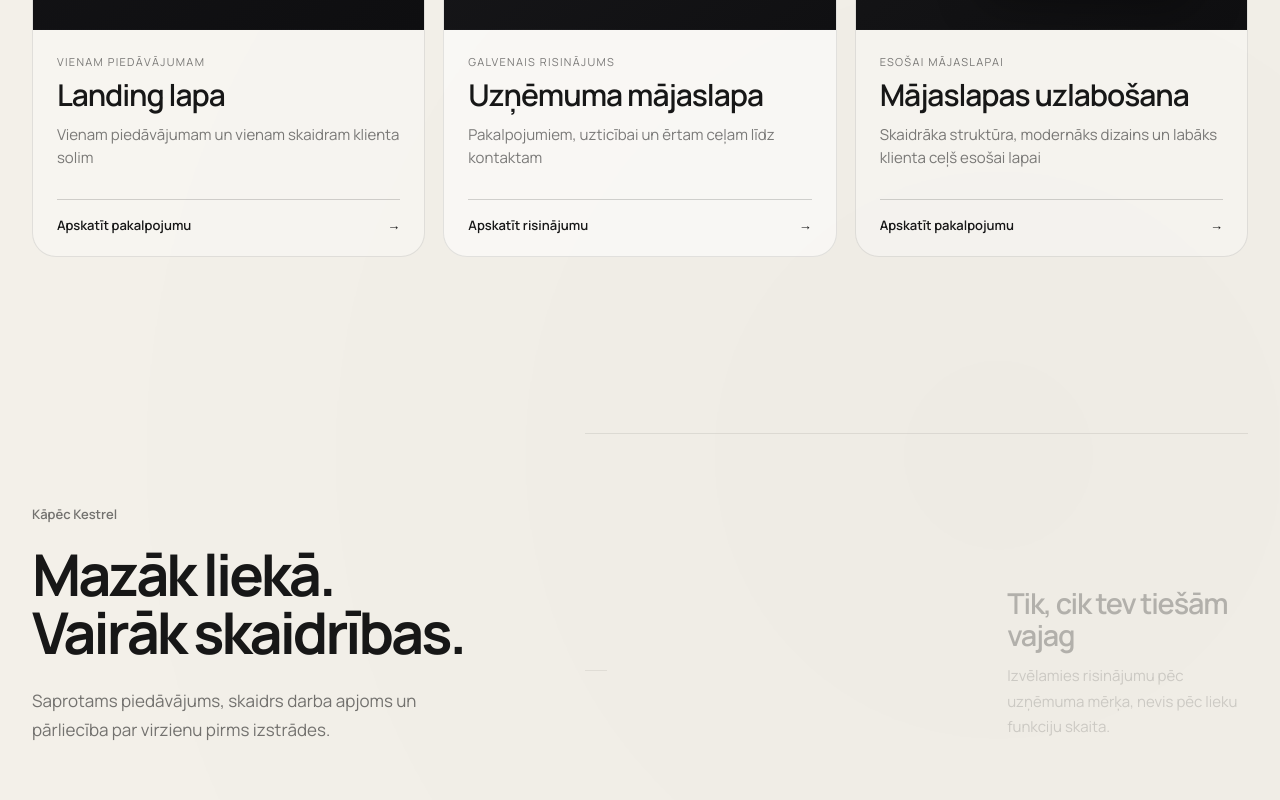
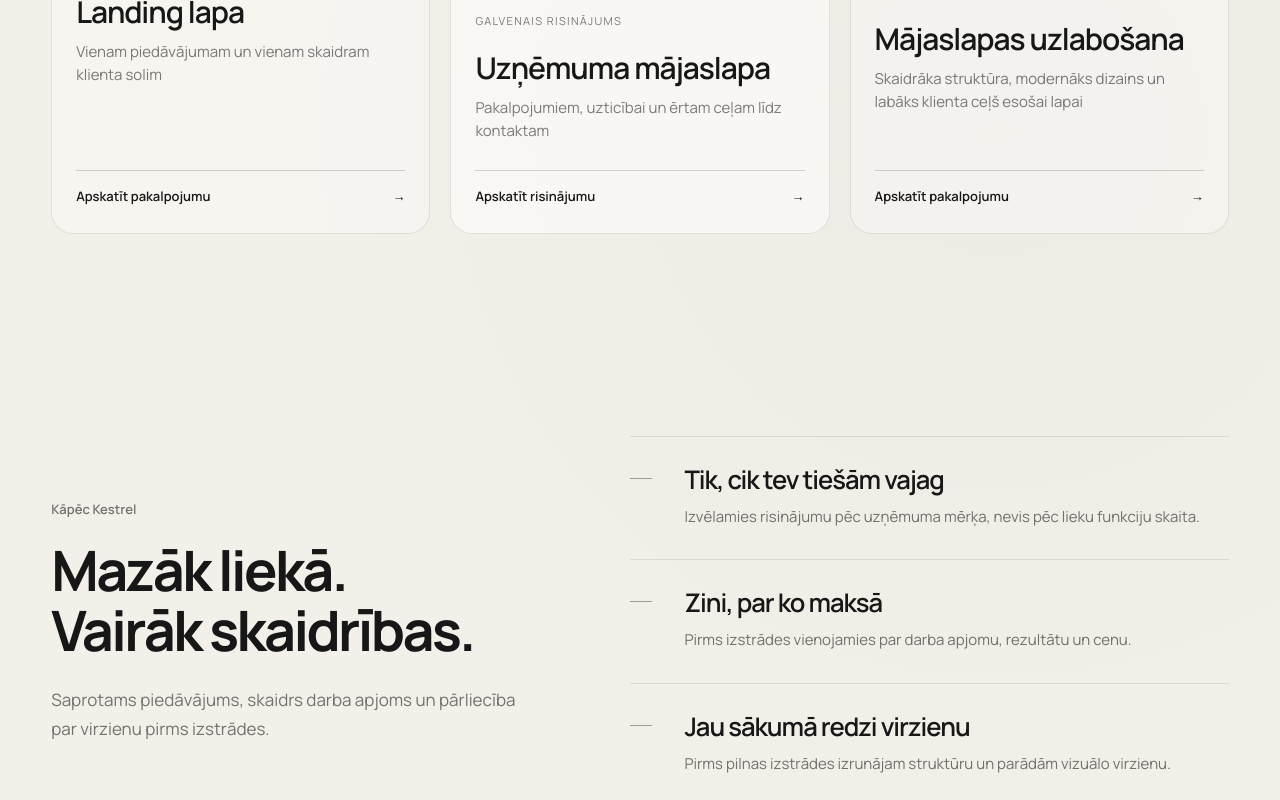
Before and after one commit to davisl24/WEBSITEAGENCY, a Next.js app: page / in a window 1280 px wide. Shown: the part 1380-2180 px from the top of the page. Built offline with nearby package versions, Linux system fonts and the light colour scheme.

Commit message:
style: unify homepage spacing and compact section composition safely

```diff
--- a/app/globals.css
+++ b/app/globals.css
@@ -2986,3 +2986,143 @@ html[data-theme="light"] .services-dropdown-link{
     display:none;
   }
 }
+
+/* Kestrel homepage composition v1: scoped overrides; preserve service-page styles */
+:root{
+  --home-max:1360px;
+  --home-gutter:clamp(24px,4vw,64px);
+  --home-line-dark:rgba(244,241,234,.11);
+  --home-line-light:rgba(23,23,23,.1);
+}
+.services-section,
+.value-section,
+.process-section,
+.home-about-section,
+.call-section{
+  scroll-margin-top:24px;
+}
+.services-section{padding:96px var(--home-gutter) 102px}
+.services-inner,.value-inner,.process-inner,.call-inner{
+  width:min(var(--home-max),100%);
+}
+.services-grid{gap:20px}
+.services-section .service-card{
+  display:flex;
+  flex-direction:column;
+  border-radius:22px;
+}
+.services-section .service-visual{min-height:210px;padding:20px}
+.services-section .service-card-body{
+  flex:1;
+  display:flex;
+  flex-direction:column;
+  padding-top:25px;
+  padding-bottom:28px;
+}
+.services-section .service-card-body .service-link{margin-top:auto}
+.services-section .service-card-body>p{margin-bottom:24px}
+.services-section .upgrade-preview{min-height:196px}
+.services-section .upgrade-before{top:14px}
+.services-section .upgrade-after{bottom:0}
+.value-section{
+  padding:100px var(--home-gutter) 110px;
+}
+.value-layout{
+  grid-template-columns:minmax(0,.9fr) minmax(0,1.1fr);
+  align-items:center;
+  gap:clamp(48px,7vw,104px);
+}
+.value-copy-side{
+  position:static;
+  top:auto;
+  padding-top:0;
+}
+.value-copy-side h2{
+  font-size:clamp(44px,4.35vw,64px);
+  line-height:1.08;
+  letter-spacing:-.047em;
+}
+.value-copy-side h2 span{display:block}
+.value-principles{
+  border-top:1px solid var(--home-line-dark);
+}
+.value-principles .value-principle,
+.value-principles .value-principle.is-active{
+  min-height:0;
+  opacity:1;
+  transform:none;
+  display:grid;
+  grid-template-columns:32px minmax(0,1fr);
+  gap:22px;
+  align-items:start;
+  padding:28px 0 30px;
+  border-bottom:1px solid var(--home-line-dark);
+}
+.value-principles .value-principle-mark{
+  width:22px;
+  height:1px;
+  margin-top:13px;
+  background:rgba(244,241,234,.42);
+}
+.value-principles .value-principle h3{
+  font-size:clamp(23px,2vw,29px);
+  line-height:1.16;
+}
+.value-principles .value-principle p{
+  margin-top:10px;
+  font-size:15px;
+  line-height:1.65;
+  color:rgba(244,241,234,.59);
+}
+.process-section{padding:82px var(--home-gutter) 92px}
+.home-about-section{padding:88px var(--home-gutter)}
+.home-about-inner{
+  width:min(var(--home-max),100%);
+  grid-template-columns:minmax(0,1fr) auto;
+  align-items:center;
+}
+.home-about-copy h2{font-size:clamp(44px,4.35vw,64px)}
+.call-section{
+  padding:100px var(--home-gutter) 122px;
+  border-top:1px solid var(--home-line-dark);
+}
+.call-inner{padding:0}
+.call-content{
+  gap:32px;
+  padding-top:34px;
+}
+.call-cta{transition:transform .24s ease,border-color .24s ease}
+@media(hover:hover) and (pointer:fine){
+  .call-cta:hover{transform:translateY(-2px);border-color:rgba(244,241,234,.35)}
+}
+html[data-theme="light"] .value-principles,
+html[data-theme="light"] .value-principles .value-principle,
+html[data-theme="light"] .call-section{
+  border-color:var(--home-line-light);
+}
+html[data-theme="light"] .value-principles .value-principle p{
+  color:rgba(23,23,23,.59);
+}
+html[data-theme="light"] .value-principles .value-principle-mark{
+  background:rgba(23,23,23,.38);
+}
+html[data-theme="light"] .call-cta:hover{border-color:rgba(23,23,23,.32)}
+@media(max-width:900px){
+  .services-section{padding:80px 24px}
+  .value-section{padding:80px 24px}
+  .value-layout{grid-template-columns:1fr;gap:34px}
+  .value-copy-side{max-width:720px}
+  .process-section{padding:76px 24px}
+  .home-about-section{padding:72px 24px}
+  .home-about-inner{grid-template-columns:1fr}
+  .call-section{padding:80px 24px 92px}
+}
+@media(max-width:760px){
+  .services-section{padding:70px 18px}
+  .value-section{padding:72px 18px}
+  .value-principles .value-principle{grid-template-columns:22px minmax(0,1fr);gap:14px}
+  .value-principles .value-principle h3{font-size:24px}
+  .process-section{padding:68px 18px}
+  .home-about-section{padding:68px 18px}
+  .call-section{padding:72px 18px 80px}
+}
```
